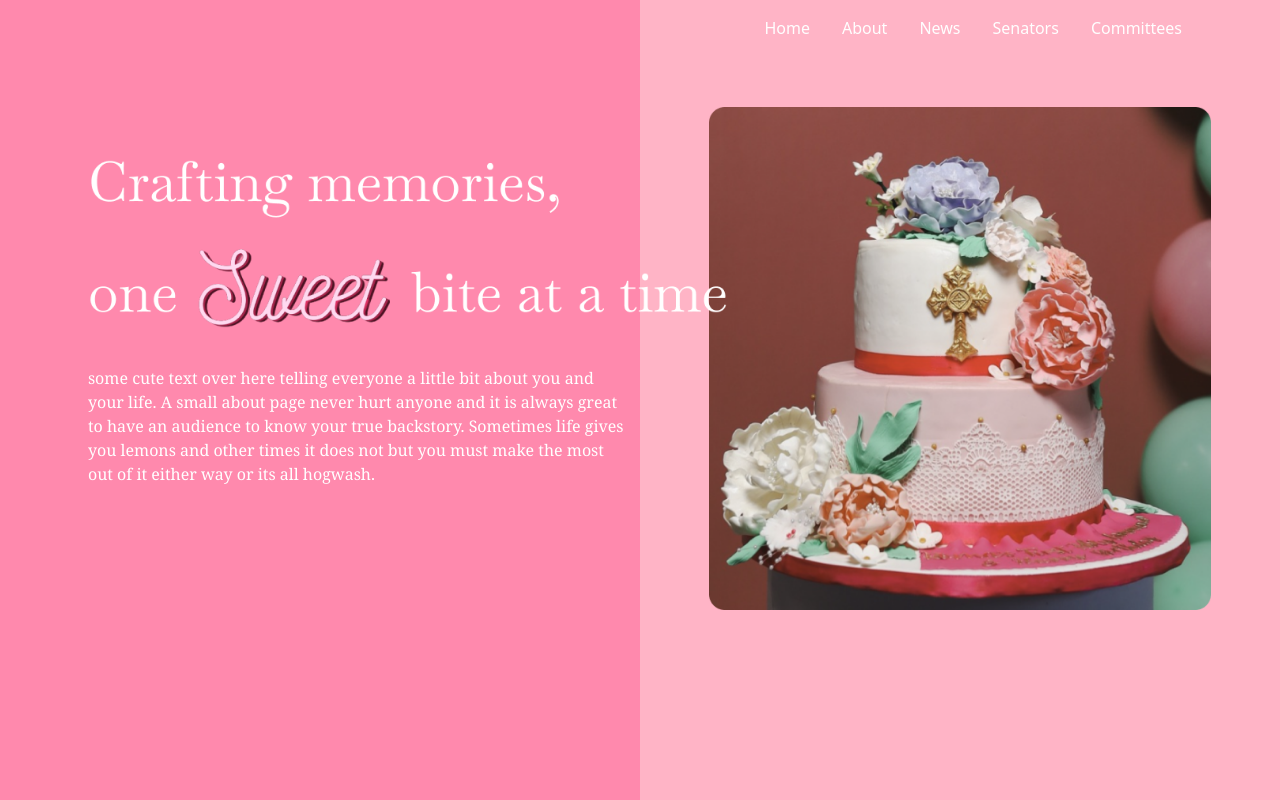
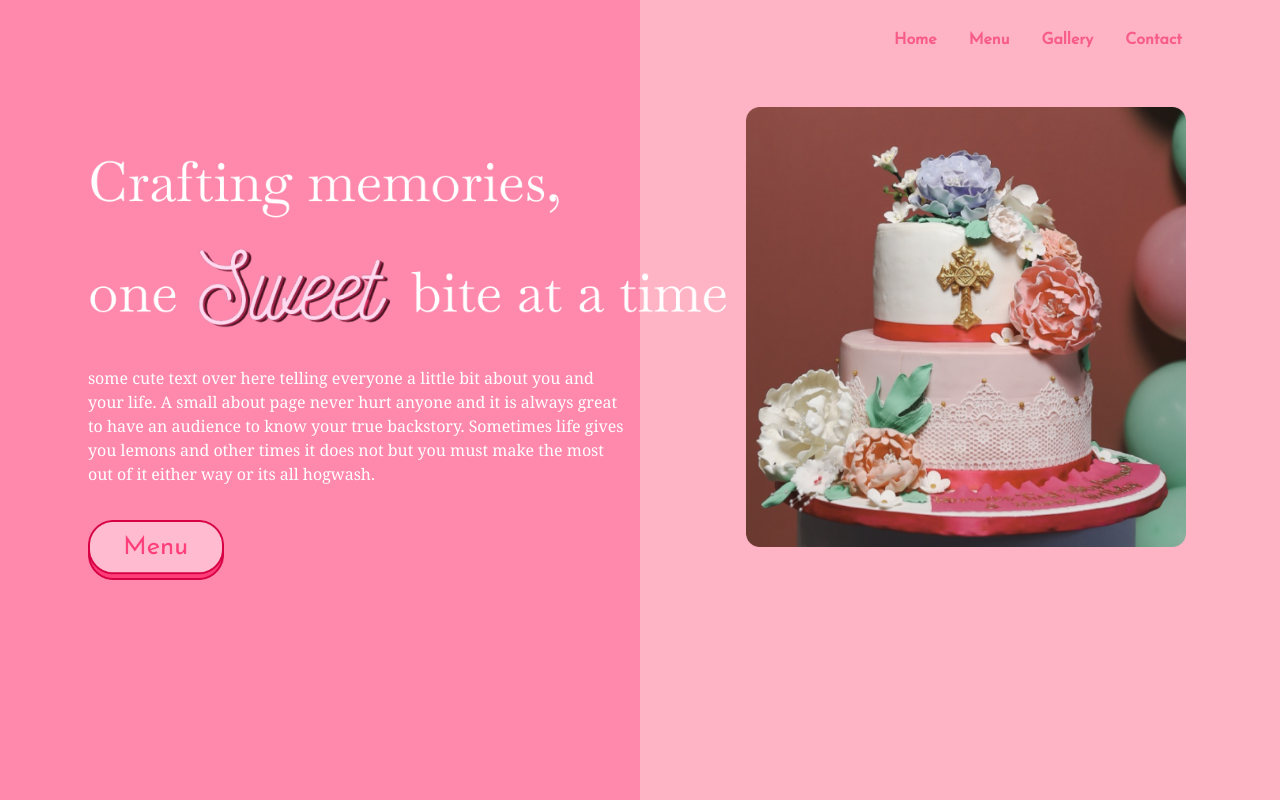
Before and after one commit to sheryl-dsouza/sherosh-delights, a React (Create React App) app in the folder frontend/: page / in a window 1280 px wide. Shown: the top 800 px of the page. Built offline with nearby package versions, Linux system fonts and the light colour scheme.

Commit message:
finished home page

```diff
--- a/frontend/src/components/GlobalNavbar.css
+++ b/frontend/src/components/GlobalNavbar.css
@@ -1,7 +1,12 @@
-/* .navbar-inner {
-    background:'pink';
-} */
 
-Nav.Link {
-    color: green;
+
+.nav-link {
+color: #f75c8a !important;
+font-weight: 900 !important;
+font-family: 'Josefin Sans'
 }
+
+.navbar {
+    height: 10%;
+    font-size: 100%;
+}
--- a/frontend/src/components/GlobalNavbar.jsx
+++ b/frontend/src/components/GlobalNavbar.jsx
@@ -2,6 +2,7 @@ import Container from 'react-bootstrap/Container';
 import Nav from 'react-bootstrap/Nav';
 import Navbar from 'react-bootstrap/Navbar';
 import { useNavigate } from "react-router-dom";
+import './GlobalNavbar.css'
 
 
 // used https://react-bootstrap.github.io/components/navbar/
@@ -11,15 +12,15 @@ const GlobalNavbar = () => {
 
   return (
     <nav class="navbar navbar-expand-sm fixed-top navbar-light">
+    <link href='https://fonts.googleapis.com/css?family=Josefin+Sans' rel='stylesheet'/>
       <Container>
         <Navbar.Toggle aria-controls="basic-navbar-nav" />
         <Navbar.Collapse id="basic-navbar-nav">
           <Nav className="ms-auto">
-            <Nav.Link style={{color:'white'}} onClick={() => navigate('/')}>Home</Nav.Link>
-            <Nav.Link style={{color:'white'}} onClick={() => navigate('/about')}>About</Nav.Link>
-            <Nav.Link style={{color:'white'}}onClick={() => navigate('/news')}>News</Nav.Link>
-            <Nav.Link style={{color:'white'}} onClick={() => navigate('/senators')}>Senators</Nav.Link>
-            <Nav.Link style={{color:'white'}} onClick={() => navigate('/committees')}>Committees</Nav.Link>
+            <Nav.Link onClick={() => navigate('/')}>Home</Nav.Link>
+            <Nav.Link onClick={() => navigate('/about')}>Menu</Nav.Link>
+            <Nav.Link onClick={() => navigate('/news')}>Gallery</Nav.Link>
+            <Nav.Link onClick={() => navigate('/senators')}>Contact</Nav.Link>
           </Nav>
         </Navbar.Collapse>
       </Container>
--- a/frontend/src/pages/Home.css
+++ b/frontend/src/pages/Home.css
@@ -15,7 +15,16 @@
 }
 
 .cake{
-    margin-left: 9%;
+    margin-left: 15%;
     margin-top: 17%;
-    width: 80%;
+    width: 70%;
 }
+
+.menu{
+    margin-left:14%;
+}
+
+.other {
+    height: 6%;
+    margin-top: 3%;
+}
--- a/frontend/src/pages/Home.jsx
+++ b/frontend/src/pages/Home.jsx
@@ -5,6 +5,7 @@ import Col from 'react-bootstrap/Col';
 import Text from '../home.png'
 import Cake from '../cake.png'
 import './Home.css'
+import Menu from '../menu-button.png'
 
 function Home() {
     return (
@@ -13,6 +14,9 @@ function Home() {
           <Col style={{background:'#FF89AD', minHeight:'1000px'}}>
             <img class="full-width" src={Text}></img>
             <p class= "para">some cute text over here telling everyone a little bit about you and your life. A small about page never hurt anyone and it is always great to have an audience to know your true backstory. Sometimes life gives you lemons and other times it does not but you must make the most out of it either way or its all hogwash.</p>
+            <a href="www.test.com" class="menu">
+            <img src={Menu} class="other"/>
+            </a>
         </Col>
           <Col style={{background:'#FFB4C6'}}>
                 <img src={Cake} class="cake"></img>
```
Also changed, not shown: frontend/src/menu-button.png (added).
